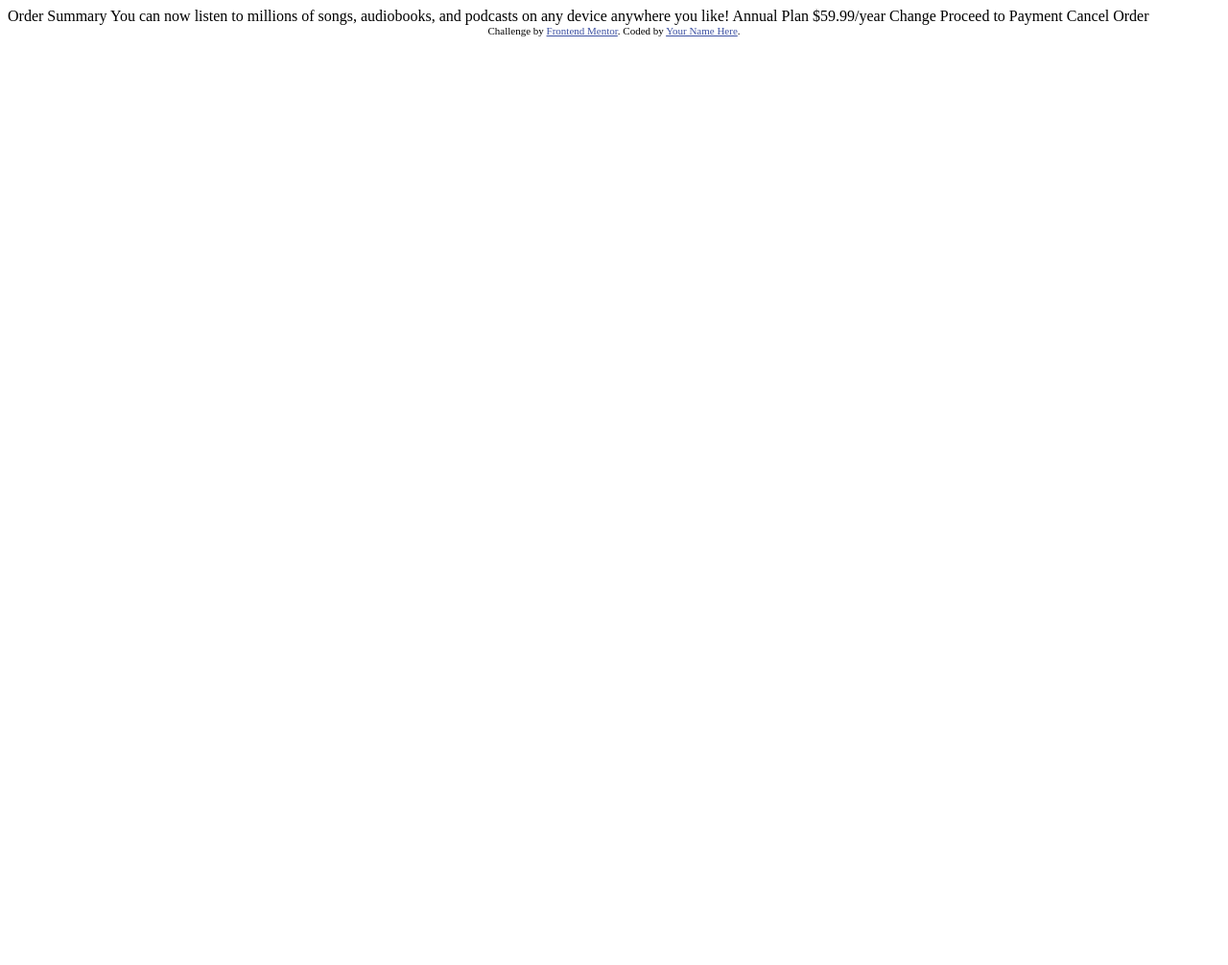
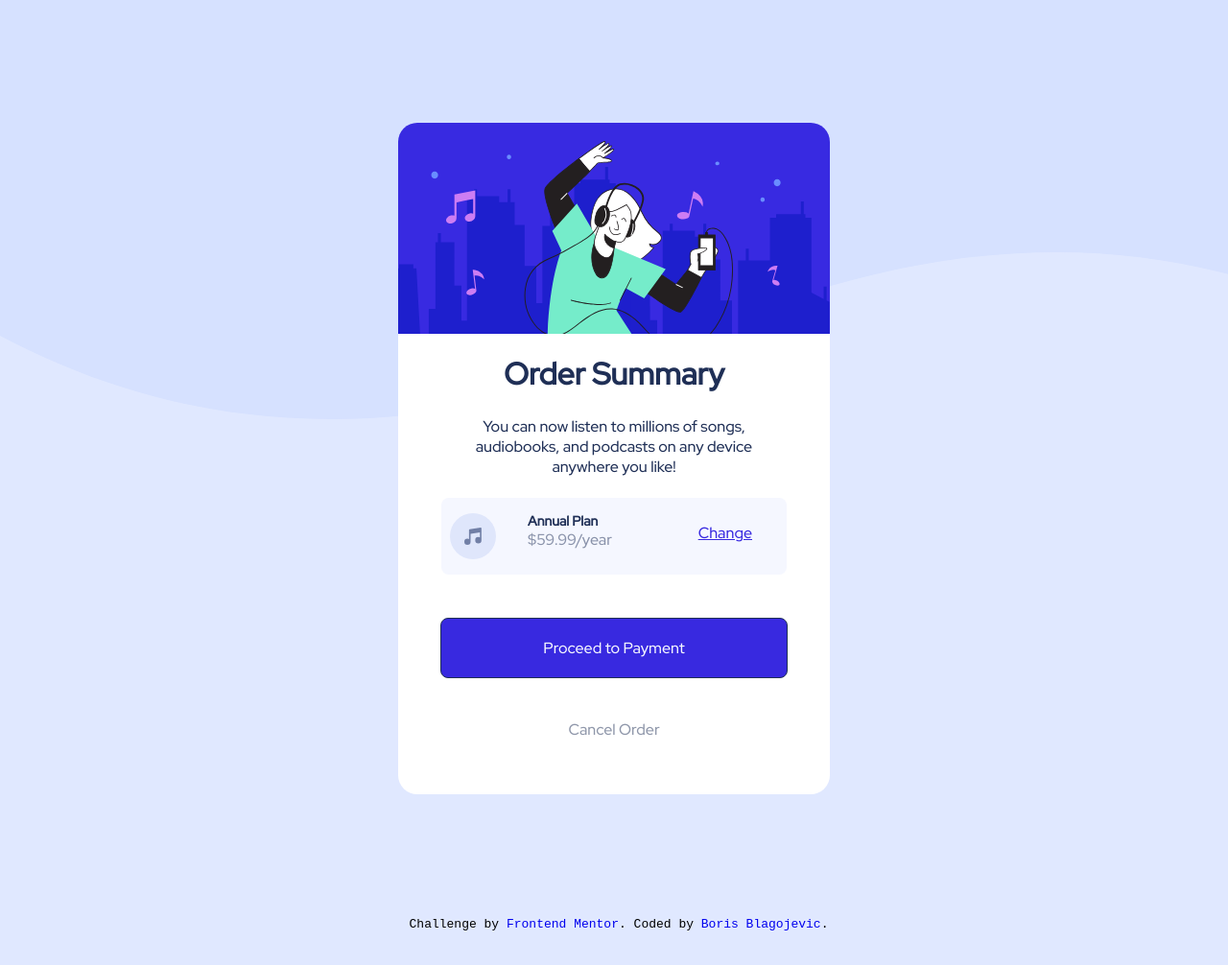
Before and after one commit to Blagoja95/order-summary-component-main, a plain HTML site: page index.html in a window 1280 px wide. Shown: the whole page at 96% size. Before the commit the page ends 800 px from the top, so only its background shows below. Drawn offline with Linux system fonts and the light colour scheme.

Commit message:
solution

```diff
--- a/index.html
+++ b/index.html
@@ -1,37 +1,60 @@
 <!DOCTYPE html>
 <html lang="en">
+
 <head>
   <meta charset="UTF-8">
-  <meta name="viewport" content="width=device-width, initial-scale=1.0"> <!-- displays site properly based on user's device -->
+  <meta name="viewport" content="width=device-width, initial-scale=1.0">
+  <!-- displays site properly based on user's device -->
+  <link rel="icon" type="image/png" sizes="32x32" href="./images/favicon-32x32.png">
 
-  <link rel="icon" type="image/png" sizes="32x32" href="./images/favicon-32x32.png">
 
   <title>Frontend Mentor | Order summary card</title>
 
-  <!-- Feel free to remove these styles or customise in your own stylesheet 👍 -->
-  <style>
-    .attribution { font-size: 11px; text-align: center; }
-    .attribution a { color: hsl(228, 45%, 44%); }
-  </style>
+  <!-- GOOGLE FONT-->
+  <link rel="preconnect" href="https://fonts.googleapis.com">
+  <link rel="preconnect" href="https://fonts.gstatic.com" crossorigin>
+  <link href="https://fonts.googleapis.com/css2?family=Red+Hat+Display:wght@500&display=swap" rel="stylesheet">
+
+  <!--Custom css-->
+  <link rel="stylesheet" href="styleIndex.css">
+
 </head>
+
 <body>
+  <div class="center">
+    <div class="ilustration">
+      <img src="images/illustration-hero.svg" alt="">
+    </div>
+    <div class="txt">
+      <h1>Order Summary</h1>
 
-  Order Summary
+      <p>You can now listen to millions of songs, audiobooks, and podcasts on any
+        device anywhere you like!
+      </p>
 
-  You can now listen to millions of songs, audiobooks, and podcasts on any
-  device anywhere you like!
+      <div class="payBox">
 
-  Annual Plan
-  $59.99/year
+        <div class="anualPlan">
+          <h6> Annual Plan </h6>
+          <p>$59.99/year</p>
+        </div>
+        <div class="change">
+          <a href="#">Change</a>
+        </div>
 
-  Change
+      </div>
 
-  Proceed to Payment
-  Cancel Order
+      <a href="#" class="procideBtn">Proceed to Payment</a>
+      <a href="#" class="cancleBtn">Cancel Order</a>
+    </div>
+  </div>
 
   <div class="attribution">
-    Challenge by <a href="https://www.frontendmentor.io?ref=challenge" target="_blank">Frontend Mentor</a>.
-    Coded by <a href="#">Your Name Here</a>.
+    <div>
+      <pre>Challenge by <a href="https://www.frontendmentor.io?ref=challenge" target="_blank">Frontend Mentor</a>. Coded by <a href="mailto:boris.blagojevicc@hotmail.com">Boris Blagojevic</a>.
+    </pre>
+    </div>
   </div>
 </body>
+
 </html>
--- /dev/null
+++ b/styleIndex.css
@@ -0,0 +1,224 @@
+* {
+    padding: 0;
+    margin: 0;
+
+}
+
+body {
+    height: 100%;
+    max-width: 1440px;
+    background-image: url(images/pattern-background-desktop.svg);
+    background-repeat: no-repeat;
+    background-color: hsl(225, 100%, 94%);
+    font-family: 'Red Hat Display', sans-serif;
+}
+
+.center {
+    max-height: 700px;
+    max-width: 450px;
+
+    margin: 10% auto;
+}
+
+.center .ilustration {
+    border-radius: 20px 20px 0 0;
+    max-width: 450px;
+    max-height: 220px;
+    /*padding: 110px 225px;
+    background-image: url(images/illustration-hero.svg);
+    background-size: auto;*/
+
+
+}
+
+.center .ilustration img {
+    border-radius: 20px 20px 0 0 ;
+    max-width: 450px;
+}
+
+.center .txt {
+    height: 480px;
+    background-color: white;
+    border-radius: 0 0 20px 20px;
+}
+
+.center .txt h1 {
+   padding-top: 20px;
+   display: flex;
+   justify-content: center;
+   color: hsl(223, 47%, 23%);
+}
+
+.center .txt p {
+    text-align: center;
+    width: 80%;
+    margin: 5% auto 5% auto;
+    color: hsl(223, 47%, 23%);
+
+}
+
+.center .txt .payBox {
+   width: 80%;
+   margin: 5% auto 0 auto;
+   background-color: hsl(225, 100%, 98%);
+   padding: 40px 0px;
+   border-radius: 8px;
+
+   background-image: url("images/icon-music.svg");
+   background-repeat: no-repeat;
+   background-position-x: 3%;
+   background-position-y: 50%;
+}
+
+.center .txt .payBox .anualPlan {
+    /*width: 40%;
+    margin-left: 20%;*/
+
+    float: left;
+    margin-left: 25%;
+    margin-top: -7%; /* better solution needed!*/
+}
+
+.center .txt .payBox .anualPlan h6 {
+    color:hsl(223, 47%, 23%);
+    font-size: 14px;
+}
+
+.center .txt .payBox .anualPlan p {
+    padding: 0;
+    margin: 0;
+    opacity: 50%;
+}
+
+.center .txt .payBox .change {
+ float: right;
+ margin-right: 10%;
+margin-top: -4%; /* better soluton needed!!!*/
+}
+
+.center .txt .payBox .change a {
+    color: hsl(245, 75%, 52%);
+}
+
+.center .txt .payBox .change a:hover {
+    color: hsl(245, 75%, 52%, .5);
+
+    text-decoration: none;
+}
+
+.center .txt .procideBtn {
+    width: 80%;
+    margin: 10% auto 0 auto;
+    display: flex;
+    justify-content: center;
+
+    border: 1px solid hsl(223, 47%, 23%);
+    border-radius: 8px;
+
+    background-color: hsl(245, 75%, 52%);
+    padding: 20px 0px;
+
+    color: hsl(225, 100%, 98%);
+    text-align: center;
+    font-size: 16px;
+    text-decoration: none;
+}
+
+.center .txt .procideBtn:hover{
+    width: 80%;
+    margin: 10% auto 0 auto;
+    display: flex;
+    justify-content: center;
+
+    border: 1px solid hsl(223, 47%, 23%);
+    border-radius: 8px;
+
+    background-color: hsl(245, 75%, 52%, .5);
+    padding: 20px 0px;
+
+    color: hsl(225, 100%, 98%);
+    text-align: center;
+    font-size: 16px;
+    text-decoration: none;
+}
+
+.center .txt .cancleBtn {
+    width: 80%;
+    margin: 5% auto 0 auto;
+    display: flex;
+   justify-content: center;
+
+    border: none;
+    background-color: transparent;
+    padding: 20px 0px;
+
+    color: hsl(223, 47%, 23%, .5);
+
+    text-align: center;
+    font-size: 16px;
+    text-decoration: none;
+}
+
+.center .txt .cancleBtn:hover{
+    width: 80%;
+    margin: 5% auto 0 auto;
+    display: flex;
+   justify-content: center;
+
+    border: none;
+    background-color: transparent;
+    padding: 20px 0px;
+
+    color: hsl(223, 47%, 23%);
+
+    text-align: center;
+    font-size: 16px;
+    text-decoration: none;
+}
+/* FOOTER */
+.attribution div {
+    padding: 0 0 20px 10px;
+    display: flex;
+    justify-content: center;
+}
+
+
+.attribution a{
+    text-decoration: none;
+}
+
+.attribution a:hover{
+    text-decoration:underline;
+}
+
+
+/* smaller screens */
+@media screen and (max-width: 480px) {
+   body {
+       background-image: url("images/pattern-background-mobile.svg");
+        background-repeat: no-repeat;
+    }
+
+    .center {
+        width: 300px;
+    }
+
+    .center .ilustration img{
+        width: 300px;
+        margin-bottom: -2%;
+    }
+
+    .center .txt .payBox {
+        background-position-x: 2%;
+    }
+    .center .txt .payBox .anualPlan {
+        margin-right: 9%;
+        margin-left: 25%;
+
+    }
+
+    .center .txt .payBox .change {
+        margin-right: 5%;
+        margin-left: .1%;
+    }
+}
```
